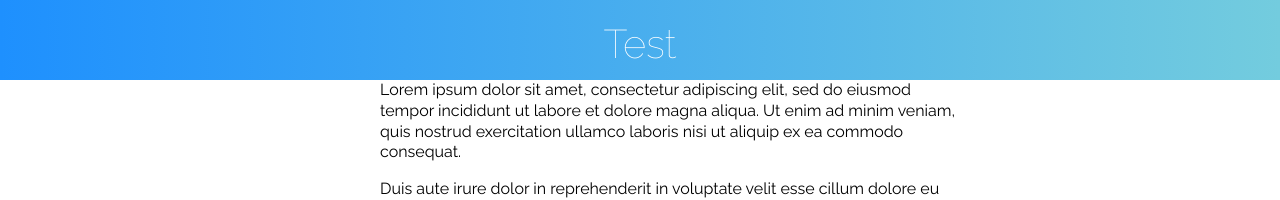
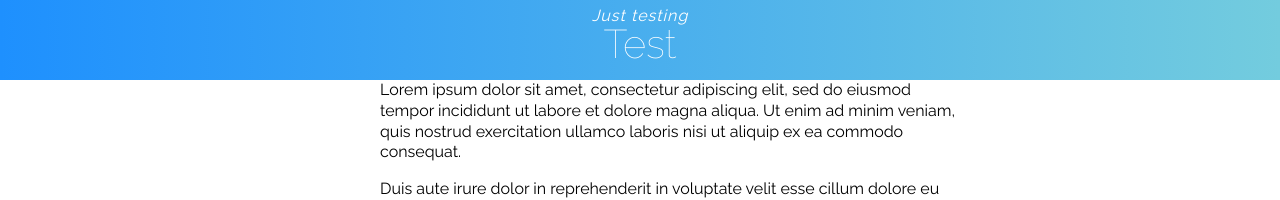
Before and after one commit to RarelyCharlie/rarelycharlie.github.io, a Jekyll site: the page built from test.md, in a window 1280 px wide. Shown: the top 200 px of the page. Built offline with Jekyll 4.4.1, drawn with Linux system fonts in a browser that asks for light colours.

Commit message:
add prefix

```diff
--- a/test.md
+++ b/test.md
@@ -1,4 +1,5 @@
 ---
+prefix: Just testing
 title: Test
 layout: default
 ---
```
